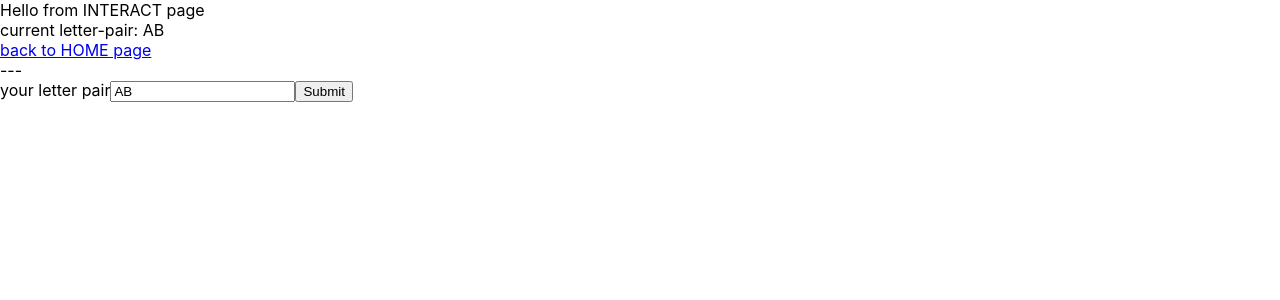
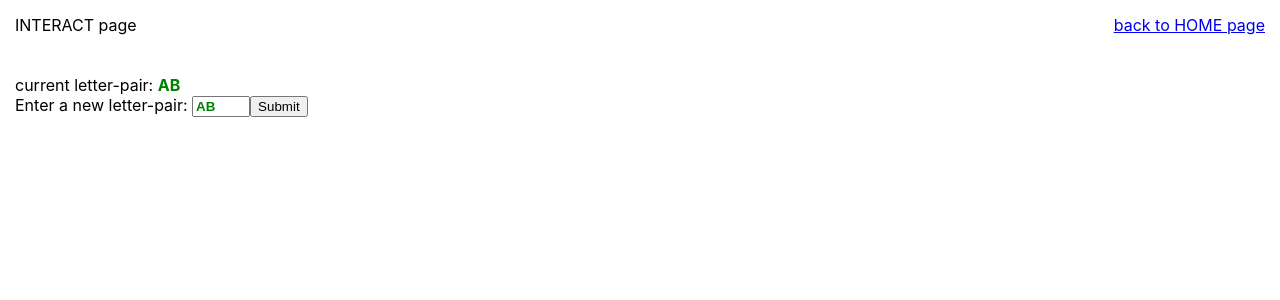
Before and after one commit to JustinDudley/interact-with-sentences-web-app-one, a React (Create React App) app: page /interactPage in a window 1280 px wide. Shown: the top 300 px of the page. Built offline with nearby package versions, Linux system fonts and the light colour scheme; no server answers.

Commit message:
add inline styles

```diff
--- a/src/routes/InteractPage/index.tsx
+++ b/src/routes/InteractPage/index.tsx
@@ -15,7 +15,7 @@ export const InteractPage: React.FC = () => {
    const yupSchemaValidator = yup.object().shape({
       letterPair: yup
          .string()
-         .required('letterPair is a required field')
+         .required('letter pair must be exactly 2 letters long')
          .length(2, 'letter pair must be exactly 2 letters long'),
    });
 
@@ -39,26 +39,36 @@ export const InteractPage: React.FC = () => {
    }, []);
 
    return (
-      <>
-         <div> Hello from INTERACT page</div>
-         <div>{`current letter-pair: ${letterPair}`}</div>
-         <div>{tableau && tableau.document.elaboration.synopsis}</div>
-         <nav>
-            <Link to="/">back to HOME page</Link>
-         </nav>
-         <div> --- </div>
-         <form onSubmit={formik.handleSubmit}>
-            <label htmlFor="letterPair">your letter pair</label>
+      <div style={{ padding: '15px' }}>
+         <div style={{ display: 'flex', justifyContent: 'space-between' }}>
+            <div> INTERACT page</div>
+            <nav>
+               <Link to="/">back to HOME page</Link>
+            </nav>
+         </div>
+         <form
+            onSubmit={formik.handleSubmit}
+            style={{ padding: '40px 0 20px' }}
+         >
+            <div>
+               <span>current letter-pair: </span>
+               <span style={{ color: 'green', fontWeight: 'bold' }}>
+                  {letterPair}
+               </span>
+            </div>
+            <label htmlFor="letterPair">Enter a new letter-pair: </label>
             <input
                id="letterPair"
                name="letterPair"
                type="text"
                onChange={formik.handleChange}
                value={formik.values.letterPair.toUpperCase()}
+               style={{ width: '50px', color: 'green', fontWeight: 'bold' }}
             />
+            <button type="submit">Submit</button>
             {formik.errors.letterPair && <div>{formik.errors.letterPair}</div>}
-            <button type="submit">Submit</button>
          </form>
-      </>
+         <div>{tableau && tableau.document.elaboration.synopsis}</div>
+      </div>
    );
 };
```
